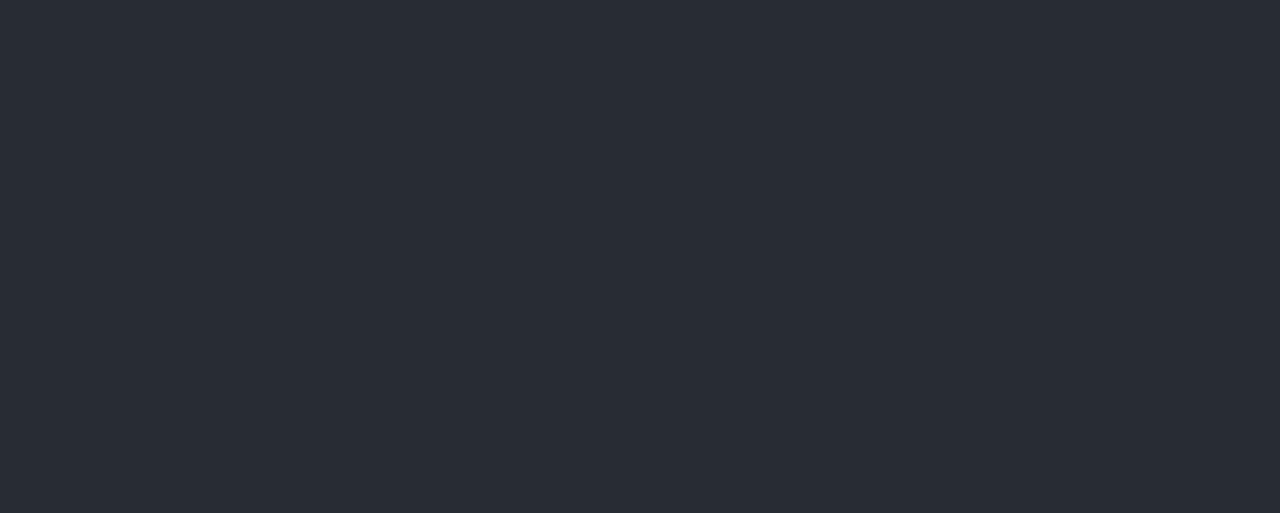
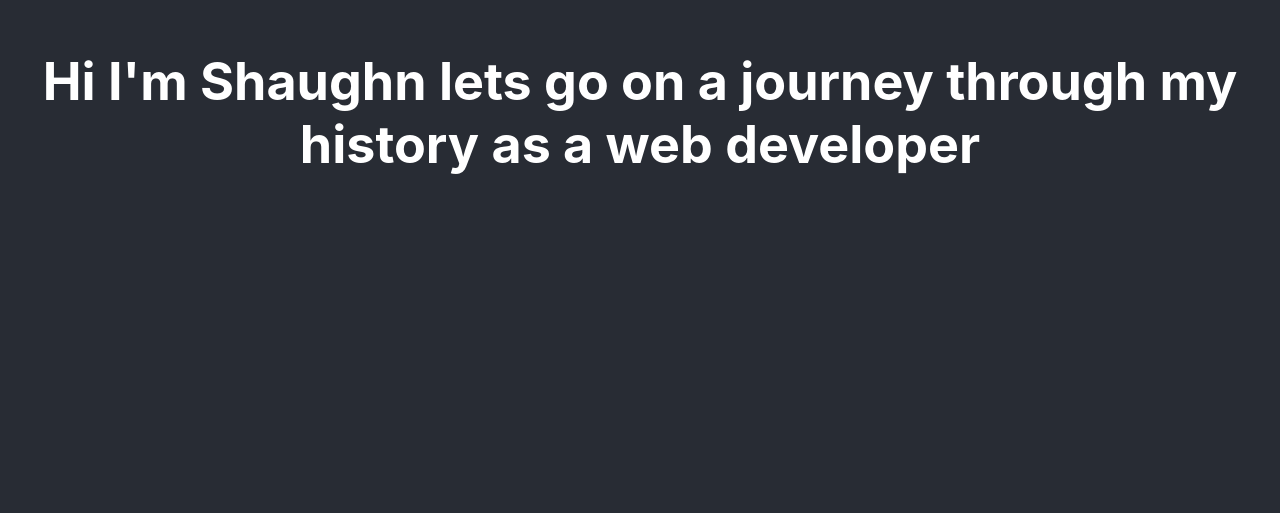
Before and after one commit to ShaughnAnderson94/dev_portfolio, a React (Create React App) app: page / in a window 1280 px wide. Shown: the part 287-800 px from the top of the page. Built offline with nearby package versions, Linux system fonts and the light colour scheme.

Commit message:
header placeholder added

```diff
--- a/src/App.tsx
+++ b/src/App.tsx
@@ -4,7 +4,9 @@ import "./App.css";
 function App() {
   return (
     <div className="App">
-      <header className="App-header"></header>
+      <header className="App-header">
+        <h1>Hi I'm Shaughn lets go on a journey through my history as a web developer</h1>
+      </header>
       <main></main>
       <footer className="footer">
         <div className="contact-section">
```
